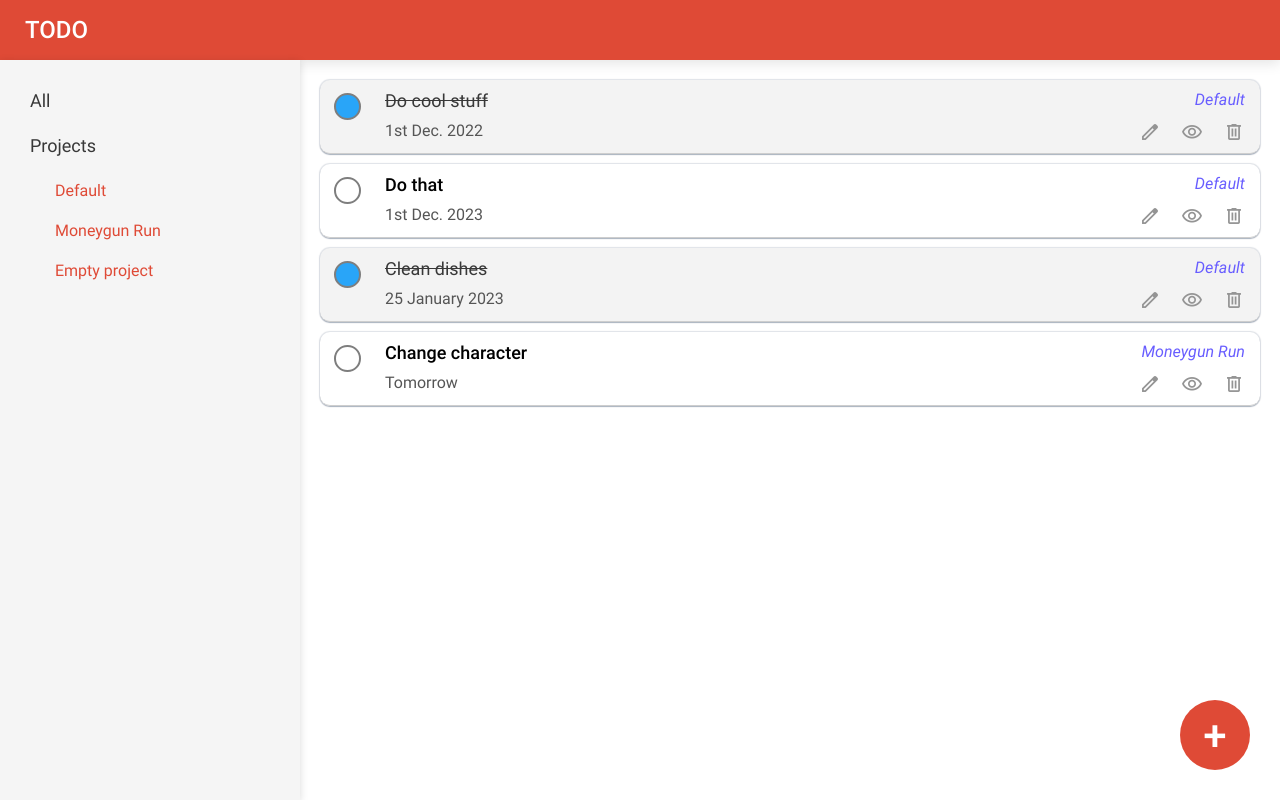
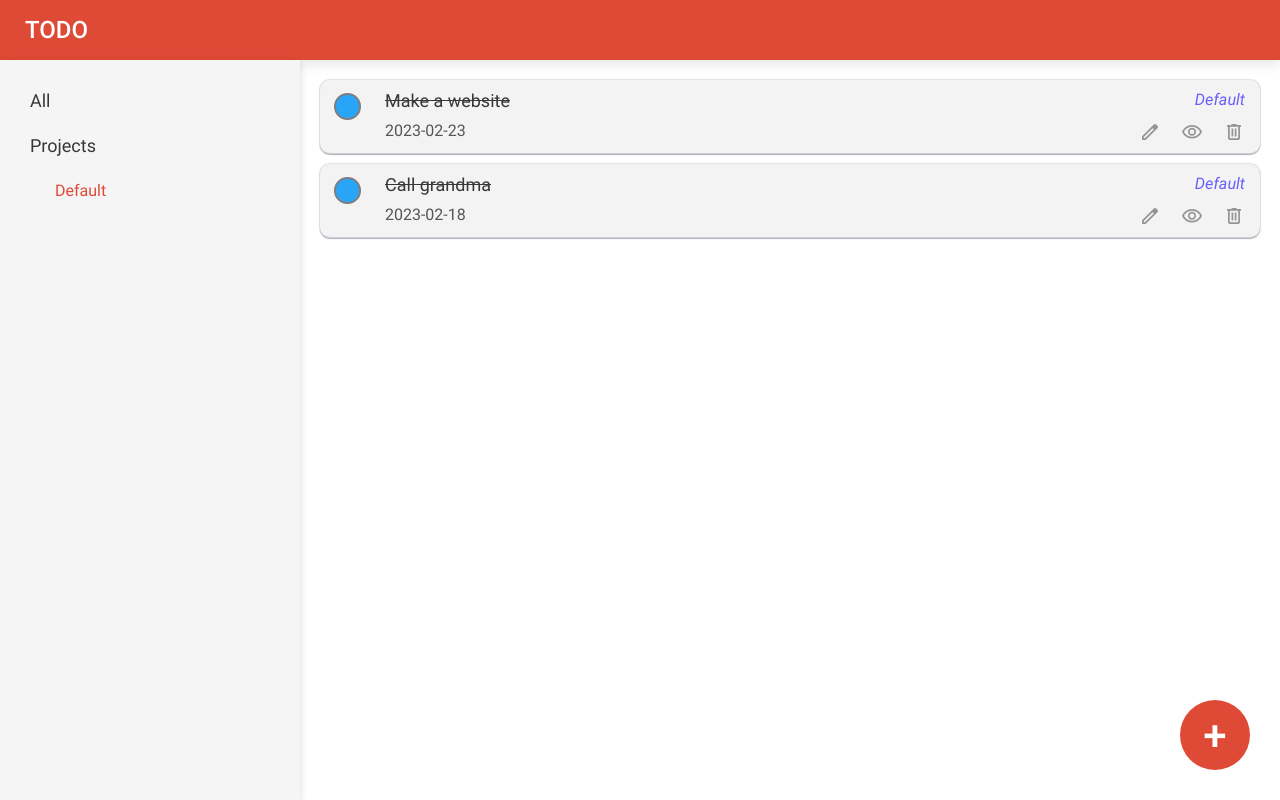
Before and after one commit to Kndrik/todo-list, a website built with webpack: page dist/index.html in a window 1280 px wide. Both pictures are taken after a click on the checkbox 347 px from the left and 106 px from the top of the page. Built offline with nearby package versions, Linux system fonts and the light colour scheme.

Commit message:
Add local storage

```diff
--- a/src/index.js
+++ b/src/index.js
@@ -1,4 +1,88 @@
 import './style.css';
+
+const storageManager = (() => {
+    let todoArray = localStorage.getItem('todos') === null ?
+        [{task : 'Make a website',
+        details : 'It needs to be interactive and pretty. Who cares if it runs fast or not anyway.',
+        date : '2023-02-23',
+        project : 'Default',
+        done : false},
+        {task : 'Call grandma',
+        details : "That'll make the both of us happy.",
+        date : '2023-02-18',
+        project : 'Default',
+        done : true}] :
+        JSON.parse(localStorage.getItem('todos'));
+    let projectsArray = localStorage.getItem('projects') === null ? ['Default'] : JSON.parse(localStorage.getItem('projects'));
+
+    const addTodo = (todo) => {
+        const newObj = {
+            task : todo.getTask(),
+            details : todo.getDetails(),
+            date : todo.getDate(),
+            project : todo.getProject().getName(),
+            done : todo.isDone()
+        }
+        todoArray.push(newObj);
+
+        localStorage.setItem('todos', JSON.stringify(todoArray));
+    }
+
+    const addProject = (name) => {
+        projectsArray.push(name);
+
+        localStorage.setItem('projects', JSON.stringify(projectsArray));
+    }
+
+    const generateObjects = () => {
+        createProjects();
+        createTodos();
+    }
+
+    const createProjects = () => {
+        for (let i = 0; i < projectsArray.length; i++) {
+            const newProject = project(projectsArray[i]);
+            projectManager.addProject(newProject);
+        }
+    }
+
+    const createTodos = () => {
+        for (let i = 0; i < todoArray.length; i++) {
+            const arrayElem = todoArray[i];
+            const projectObj = projectManager.getProject(arrayElem.project);
+            const newTodo = todo(arrayElem.task, arrayElem.details, arrayElem.date, projectObj, arrayElem.done);
+
+            todosHolder.addTodo(newTodo);
+            projectObj.addTodo(newTodo);
+
+            domManager.refreshDom();
+        }
+    }
+
+    const updateTodo = (task, project, newTask, newDetails, newDate, newProject, newDone) => {
+        for (let i = 0; i < todoArray.length; i++) {
+            if (todoArray[i].task === task && todoArray[i].project === project) {
+                todoArray[i].task = newTask;
+                todoArray[i].details = newDetails;
+                todoArray[i].date = newDate;
+                todoArray[i].project = newProject;
+                todoArray[i].done = newDone;
+            }
+        }
+        localStorage.setItem('todos', JSON.stringify(todoArray));
+    }
+
+    const removeTodo = (task, project) => {
+        for (let i = 0; i < todoArray.length; i++) {
+            if (todoArray[i].task === task && todoArray[i].project === project) {
+                todoArray.splice(i, 1);
+            }
+        }
+        localStorage.setItem('todos', JSON.stringify(todoArray));
+    }
+
+    return { addTodo, addProject, generateObjects, updateTodo, removeTodo }
+})();
 
 const todosHolder = (() => {
     const todos = new Array();
@@ -78,6 +162,7 @@ const todo = (task, details, date, project, done) => {
     }
 
     function edit(newTask, newDetails, newDate, newProject) {
+        storageManager.updateTodo(task, project.getName(), newTask, newDetails, newDate, newProject.getName(), isDone());
         task = newTask;
         details = newDetails;
         date = newDate;
@@ -162,8 +247,7 @@ const formManager = (() => {
             return;
         }
 
-        const newProject = project(projectName);
-        projectManager.addProject(newProject);
+        creationManager.createProject(projectName);
         toggleNewProject();
     }
 
@@ -206,7 +290,6 @@ const domManager = (() => {
     }
 
     const showProject = (projectName) => {
-        console.log('show' + projectName);
         const project = projectManager.getProject(projectName);
         const todos = project.getTodos();
         for (let i = 0; i < todos.length; i++) {
@@ -246,10 +329,13 @@ const creationManager = (() => {
         todosHolder.addTodo(newTodo);
         projectObj.addTodo(newTodo);
         domManager.refreshDom();
+        storageManager.addTodo(newTodo);
     }
 
     const createProject = (name) => {
-        projectManager.addProject(project(name));
+        const newProject = project(name);
+        projectManager.addProject(newProject);
+        storageManager.addProject(name);
     }
 
     return { createTodo, createProject };
@@ -258,6 +344,7 @@ const creationManager = (() => {
 window.checkboxClicked = (index) => {
     const todo = todosHolder.getTodo(index);
     todo.setDone(!todo.isDone());
+    storageManager.updateTodo(todo.getTask(), todo.getProject().getName(), todo.getTask(), todo.getDetails(), todo.getDate(), todo.getProject().getName(), todo.isDone());
     const element = document.querySelector(`.todo[index="${index.toString()}"]`);
     element.classList.toggle('done');
 }
@@ -280,6 +367,7 @@ window.deleteTodo = (index) => {
     const project = todo.getProject();
     project.removeTodo(todo);
     todosHolder.removeTodo(index);
+    storageManager.removeTodo(todo.getTask(), todo.getProject().getName());
 }
 
 window.toggleNewTodo = () => {
@@ -346,29 +434,30 @@ window.toggleNewProject = () => {
     element.onsubmit = formManager.confirmNewProject;
 }
 
-const projectOne = project('Default');
-const projectTwo = project('Moneygun Run');
-const projectThree = project('Empty project');
+// const projectOne = project('Default');
+// const projectTwo = project('Moneygun Run');
 
-projectManager.addProject(projectOne);
-projectManager.addProject(projectTwo);
-projectManager.addProject(projectThree);
+// projectManager.addProject(projectOne);
+// projectManager.addProject(projectTwo);
 
-const taskOne = todo('Do cool stuff', 'I really need to do more cool stuff. I have not done cool stuff in a very long time.', '1st Dec. 2022', projectOne, false);
-todosHolder.addTodo(taskOne);
-const taskTwo = todo('Do that', 'That would definitely help', '1st Dec. 2023', projectOne, false);
-todosHolder.addTodo(taskTwo);
-const taskThree = todo('Clean dishes', 'It is not very fun but it needs to be done. uh...', '25 January 2023', projectOne, true);
-todosHolder.addTodo(taskThree);
-const taskFour = todo('Change character', 'The current one clashes too much with the recent artistic direction change. We should find something that looks more in tune with the rest. (We could add a stylish cell shading ??)', 'Tomorrow', projectTwo, false);
-todosHolder.addTodo(taskFour);
+// const taskOne = todo('Do cool stuff', 'I really need to do more cool stuff. I have not done cool stuff in a very long time.', '1st Dec. 2022', projectOne, false);
+// todosHolder.addTodo(taskOne);
+// const taskTwo = todo('Do that', 'That would definitely help', '1st Dec. 2023', projectOne, false);
+// todosHolder.addTodo(taskTwo);
+// const taskThree = todo('Clean dishes', 'It is not very fun but it needs to be done. uh...', '25 January 2023', projectOne, true);
+// todosHolder.addTodo(taskThree);
+// const taskFour = todo('Change character', 'The current one clashes too much with the recent artistic direction change. We should find something that looks more in tune with the rest. (We could add a stylish cell shading ??)', 'Tomorrow', projectTwo, false);
+// todosHolder.addTodo(taskFour);
 
-projectOne.addTodo(taskOne);
-projectOne.addTodo(taskTwo);
-projectOne.addTodo(taskThree);
-projectTwo.addTodo(taskFour);
+// projectOne.addTodo(taskOne);
+// projectOne.addTodo(taskTwo);
+// projectOne.addTodo(taskThree);
+// projectTwo.addTodo(taskFour);
 
-//domManager.showProject(projectOne);
+// domManager.showProject(projectOne);
 // domManager.showProject(projectTwo);
 domManager.removeContent();
 domManager.showAll();
+
+
+storageManager.generateObjects();
--- a/src/style.css
+++ b/src/style.css
@@ -37,6 +37,8 @@ html {
     font-family: 'RobotoRegular';
     font-weight: normal;
     font-style: normal;
+    --main-pop-color: rgb(223, 74, 54);
+    --dark-pop-color: rgb(206, 64, 46);
 }
 
 body {
```
Also changed, not shown: dist/main.js.
